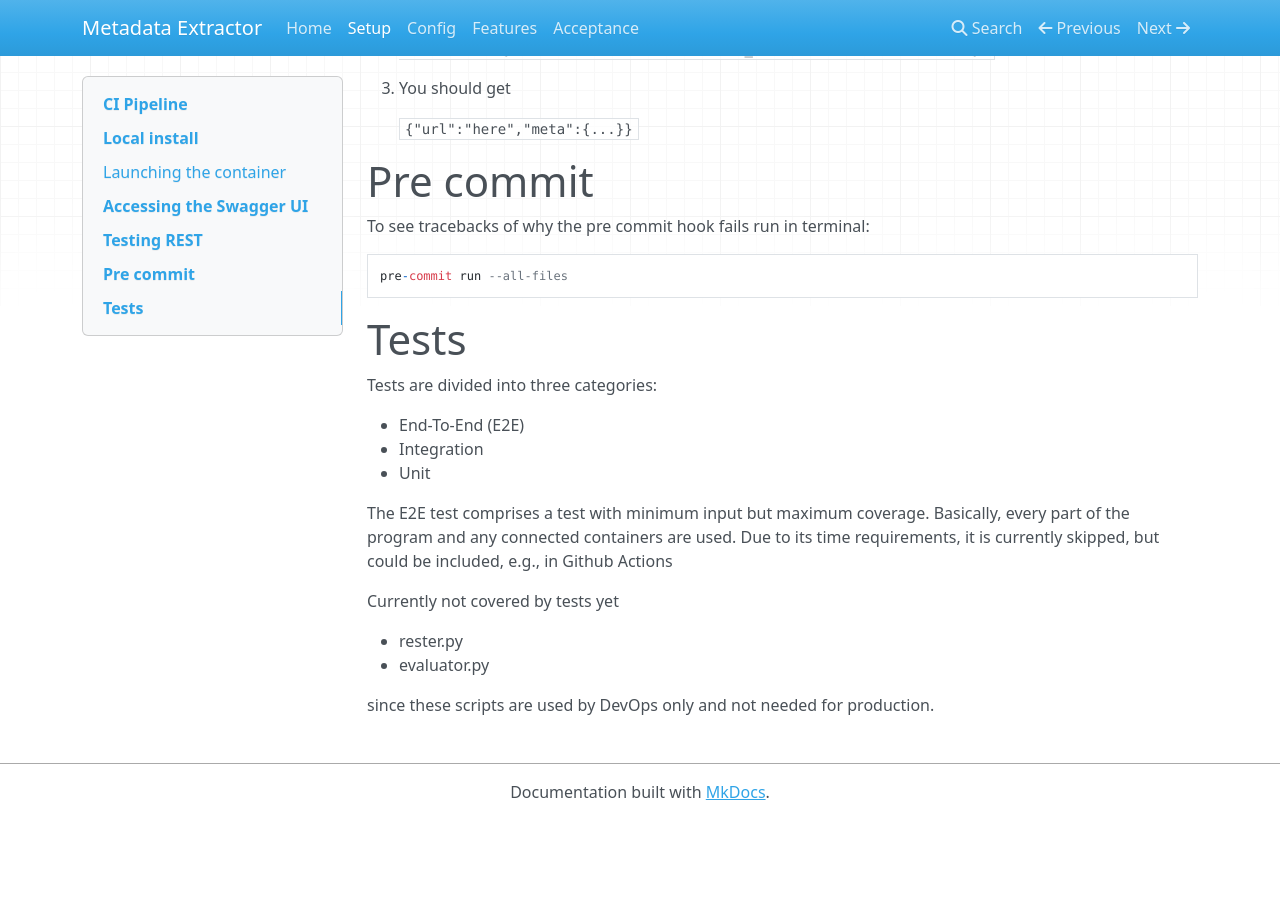
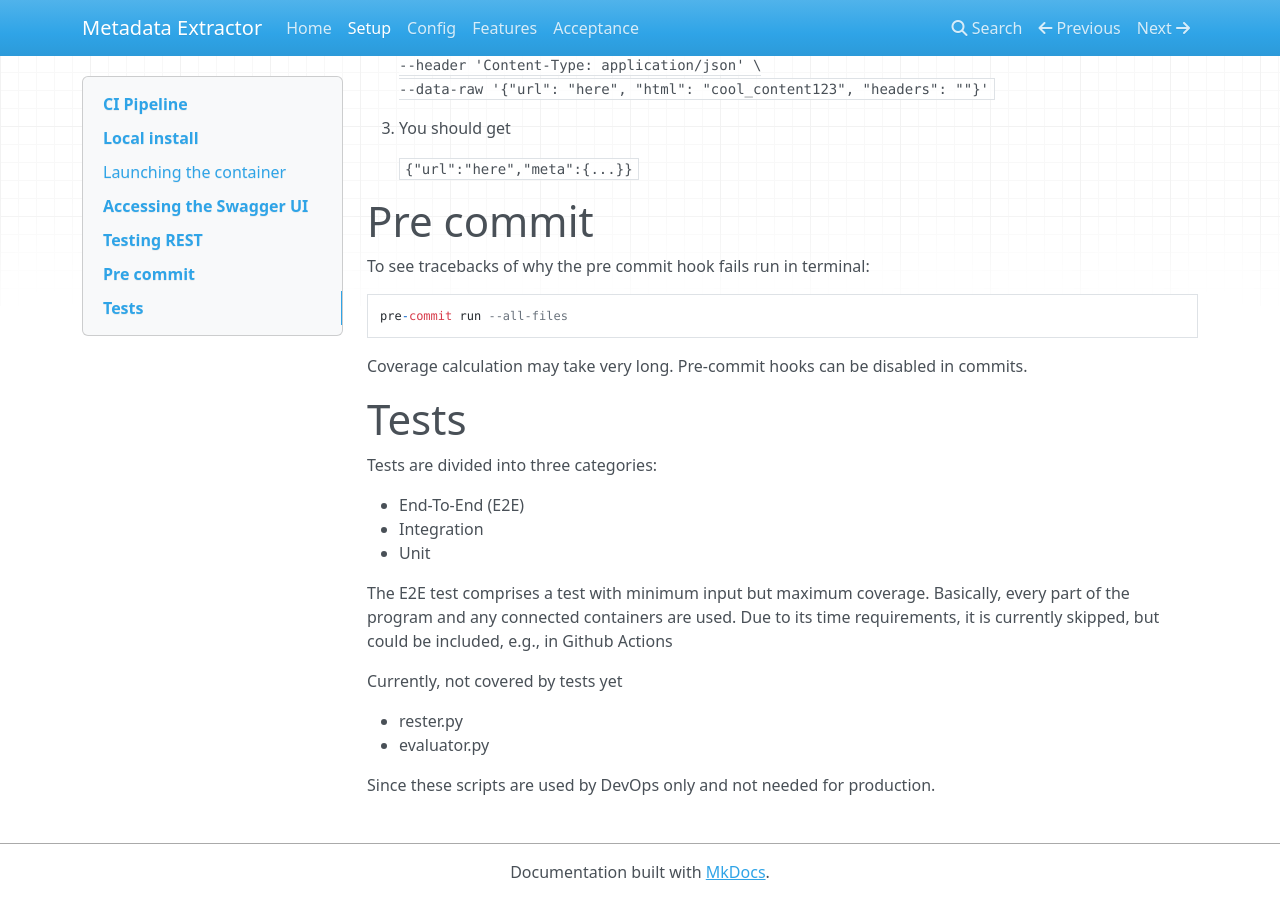
Before and after one commit to openeduhub/metalookup, an MkDocs documentation site: the page built from docs/setup.md, in a window 1280 px wide and 900 px high, scrolled down 768 px. Built offline with MkDocs 1.6.1, drawn with Linux system fonts in a browser that asks for light colours; nearby versions of some CDN libraries; before the commit the page ends 1588 px from its top, so only the background shows below that.

````diff
--- a/docs/setup.md
+++ b/docs/setup.md
@@ -10,6 +10,7 @@ The pipeline is a bit rough and is going to change in the future.
 You will need poetry and python3.9.1:
 
 `sudo apt-get install python3.9`
+
 `python3.9 -m pip3 install poetry`
 
 ## Launching the container
@@ -49,6 +50,7 @@ To see tracebacks of why the pre commit hook fails run in terminal:
 pre-commit run --all-files
 ```
 
+Coverage calculation may take very long. Pre-commit hooks can be disabled in commits.
 
 # Tests
 
@@ -62,9 +64,9 @@ The E2E test comprises a test with minimum input but maximum coverage.
 Basically, every part of the program and any connected containers are used.
 Due to its time requirements, it is currently skipped, but could be included, e.g., in Github Actions
 
-Currently not covered by tests yet
+Currently, not covered by tests yet
 
 - rester.py
 - evaluator.py
 
-since these scripts are used by DevOps only and not needed for production.
+Since these scripts are used by DevOps only and not needed for production.
````
Also changed, not shown: docs/acceptance.md (+4 -1 lines), docs/features.md (+2 -2 lines), docs/index.md (+2 -0 lines), docs/profiler.md (+1 -0 lines), 1 other file.
